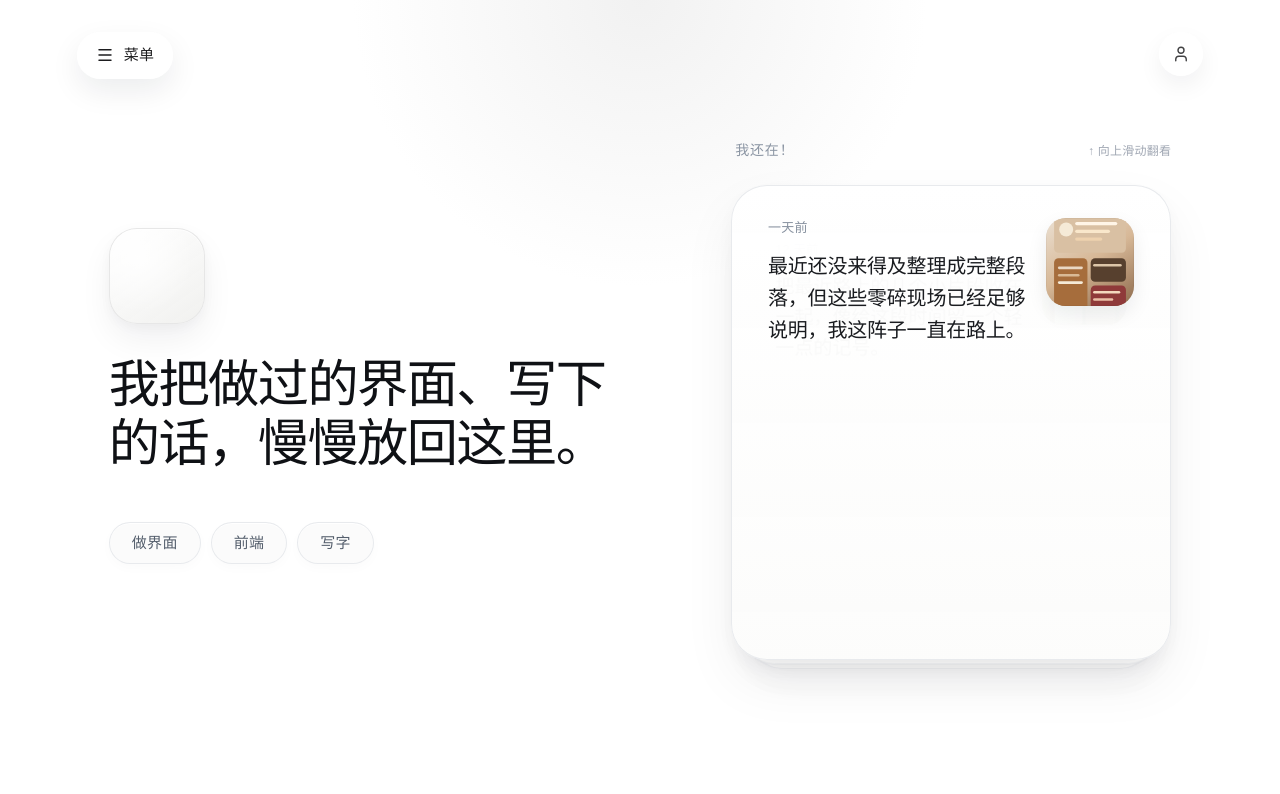
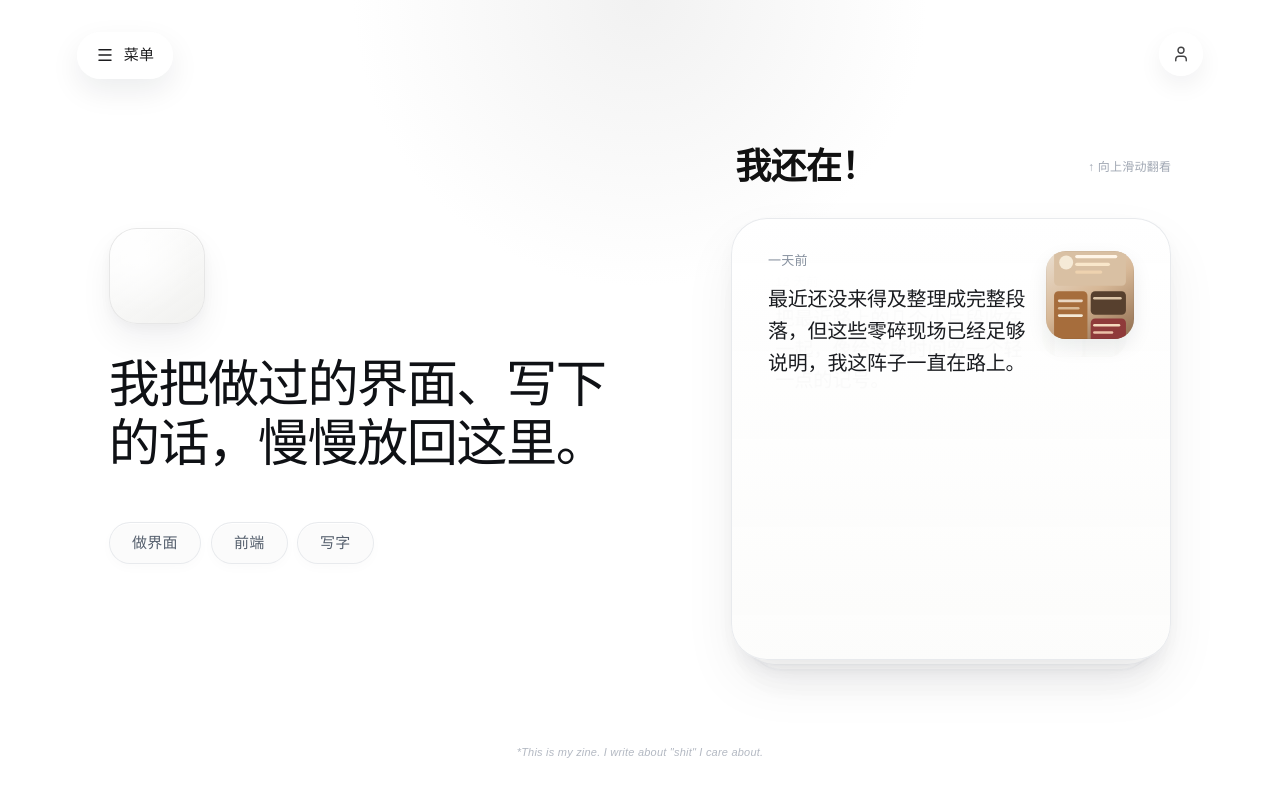
Before and after one commit to JxdCap/me, a React (Vite) app in the folder web/: page / in a window 1280 px wide. Shown: the top 794 px of the page. Built offline with nearby package versions, Linux system fonts and the light colour scheme.

Commit message:
这次改版很好。

```diff
--- a/web/src/pages/HomePage.tsx
+++ b/web/src/pages/HomePage.tsx
@@ -9,6 +9,9 @@ export function HomePage() {
       <Header />
       <Hero />
       <StillAlive />
+      <footer className="page-footer">
+        *This is my zine. I write about "shit" I care about.
+      </footer>
     </main>
   )
 }
--- a/web/src/styles/home.css
+++ b/web/src/styles/home.css
@@ -322,11 +322,10 @@
 }
 
 .section-heading-compact h2 {
-  font-size: 14px;
-  font-weight: 500;
-  letter-spacing: 0.06em;
-  color: #8b95a3;
-  text-transform: uppercase;
+  font-size: clamp(28px, 6vw, 36px);
+  font-weight: 600;
+  letter-spacing: -0.02em;
+  color: #111;
 }
 
 .status-hint {
@@ -348,8 +347,8 @@
   top: 0;
   left: 0;
   width: 100%;
-  /* LET IT BREATHE: Height is 100% of the flex container minus safe bottom space */
-  height: calc(100% - 32px);
+  height: auto;
+  min-height: 160px;
   background: linear-gradient(180deg, rgba(255,255,255,0.98), rgba(252,252,251,0.96));
   border: 1px solid rgba(232, 234, 237, 0.98);
   border-radius: 36px; /* Larger, softer radius */
@@ -458,9 +457,18 @@
     flex-direction: row;
     align-items: center;
     justify-content: center;
-    padding: 0 6vw;
+    padding: 0 8vw;
     gap: 8vw;
     height: 100vh; /* Using vh on desktop is safe */
+    position: relative; /* Add this for absolute footer positioning */
+  }
+
+  .page-footer {
+    position: absolute;
+    bottom: 32px;
+    left: 0;
+    right: 0;
+    padding: 0;
   }
 
   .topbar {
@@ -533,3 +541,53 @@
     border-radius: 20px;
   }
 }
+
+.page-footer {
+  text-align: center;
+  font-size: 11px;
+  color: #a0a7b3;
+  padding: 16px 0 8px;
+  flex-shrink: 0;
+  letter-spacing: 0.02em;
+  opacity: 0.8;
+  font-style: italic;
+}
+
+/* HERO ENTRANCE ANIMATIONS */
+.hero-copy h1 {
+  animation: hero-reveal 1s cubic-bezier(0.22, 1, 0.36, 1) forwards;
+  opacity: 0;
+}
+
+@keyframes hero-reveal {
+  from {
+    opacity: 0;
+    transform: translateY(20px);
+    filter: blur(10px);
+  }
+  to {
+    opacity: 1;
+    transform: translateY(0);
+    filter: blur(0);
+  }
+}
+
+.skill-tag {
+  opacity: 0;
+  animation: tag-reveal 0.6s cubic-bezier(0.22, 1, 0.36, 1) forwards;
+}
+
+.skill-tag:nth-child(1) { animation-delay: 0.2s; }
+.skill-tag:nth-child(2) { animation-delay: 0.3s; }
+.skill-tag:nth-child(3) { animation-delay: 0.4s; }
+
+@keyframes tag-reveal {
+  from {
+    opacity: 0;
+    transform: scale(0.9);
+  }
+  to {
+    opacity: 1;
+    transform: scale(1);
+  }
+}
```
